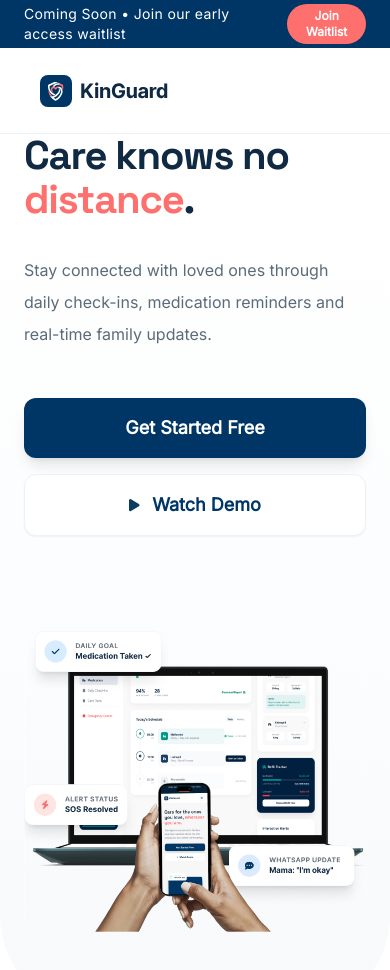
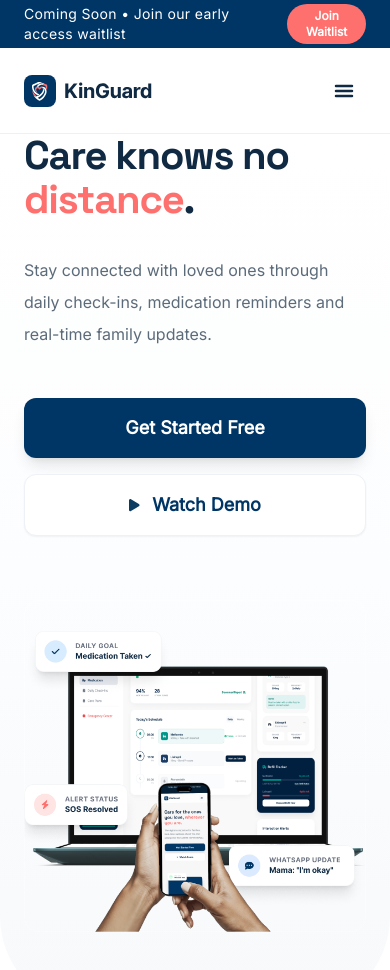
Before and after one commit to amenhub-ecosystem/kin_guard, a React (Vite) app: page / in a window 390 px wide. Shown: the top 970 px of the page. Built offline with nearby package versions, Linux system fonts and the light colour scheme.

Commit message:
feat: enhance navigation component with mobile dropdown and toggle functionality

```diff
--- a/src/components/common/layout/Nav.tsx
+++ b/src/components/common/layout/Nav.tsx
@@ -1,9 +1,14 @@
+import { useEffect, useState } from "react";
+
 import { LogoWithText } from "@/components/common/layout/LogoWithText";
 
 import { Link, useLocation } from "react-router-dom";
 
+// TODO: Replace with your existing icon components
+// import { MenuIcon, CloseIcon, ChevronRightIcon } from "@/components/common/icons";
+
 const navigation = [
-  { label: "Home", href: "/", active: true },
+  { label: "Home", href: "/" },
   { label: "Features", href: "/features" },
   { label: "How It Works", href: "/how-it-works" },
   { label: "Solutions", href: "/solutions" },
@@ -14,12 +19,18 @@ const navigation = [
 export function Nav() {
   const location = useLocation();
 
+  const [mobileOpen, setMobileOpen] = useState(false);
+
+  useEffect(() => {
+    setMobileOpen(false);
+  }, [location.pathname]);
+
   return (
     <nav
       aria-label="Primary navigation"
       className="sticky top-0 z-50 border-b border-slate-200/60 bg-white/80 backdrop-blur-md"
     >
-      <div className="mx-auto flex h-[85px] max-w-7xl items-center justify-between px-10">
+      <div className="mx-auto flex h-[85px] max-w-7xl items-center justify-between px-6 lg:px-10">
         {/* Left */}
         <div className="flex items-center gap-12">
           <LogoWithText variant="dark" />
@@ -32,13 +43,12 @@ export function Nav() {
                 <li key={item.label}>
                   <Link
                     to={item.href}
-                    className={`flex items-center gap-2 text-sm transition-colors ${
-                      isActive
+                    className={`flex items-center gap-2 text-sm transition-colors ${isActive
                         ? "font-bold text-[#FE706D]"
                         : "font-medium text-[#5C6B7A] hover:text-[#003665]"
-                    }`}
+                      }`}
                   >
-                    <span>{item.label}</span>
+                    {item.label}
                   </Link>
                 </li>
               );
@@ -46,14 +56,14 @@ export function Nav() {
           </ul>
         </div>
 
-        {/* Right */}
-        <div className="hidden items-center gap-6 md:flex">
-          <a
-            href="/login"
+        {/* Desktop Actions */}
+        <div className="hidden items-center gap-6 lg:flex">
+          <Link
+            to="/login"
             className="text-sm font-semibold tracking-[0.01em] text-[#003665] transition-colors hover:text-[#001f3a]"
           >
             Login
-          </a>
+          </Link>
 
           <button
             type="button"
@@ -63,7 +73,128 @@ export function Nav() {
           </button>
         </div>
 
-        {/* TODO: Use existing mobile navigation component if available */}
+        {/* Mobile Toggle */}
+        <button
+          type="button"
+          aria-label={mobileOpen ? "Close navigation" : "Open navigation"}
+          onClick={() => setMobileOpen((prev) => !prev)}
+          className="flex h-11 w-11 items-center justify-center rounded-lg transition-colors hover:bg-[#F7F9FB] lg:hidden"
+        >
+          {mobileOpen ? (
+            // TODO: Replace with project Close icon
+            <svg
+              width="22"
+              height="22"
+              viewBox="0 0 24 24"
+              fill="none"
+            >
+              <path
+                d="M18 6L6 18"
+                stroke="#102A43"
+                strokeWidth="2.5"
+                strokeLinecap="round"
+              />
+              <path
+                d="M6 6L18 18"
+                stroke="#102A43"
+                strokeWidth="2.5"
+                strokeLinecap="round"
+              />
+            </svg>
+          ) : (
+            // TODO: Replace with project Hamburger icon
+            <svg
+              width="24"
+              height="24"
+              viewBox="0 0 24 24"
+              fill="none"
+            >
+              <path
+                d="M4 7H20"
+                stroke="#102A43"
+                strokeWidth="2.5"
+                strokeLinecap="round"
+              />
+              <path
+                d="M4 12H20"
+                stroke="#102A43"
+                strokeWidth="2.5"
+                strokeLinecap="round"
+              />
+              <path
+                d="M4 17H20"
+                stroke="#102A43"
+                strokeWidth="2.5"
+                strokeLinecap="round"
+              />
+            </svg>
+          )}
+        </button>
+      </div>
+
+      {/* Mobile Dropdown */}
+      <div
+        className={`overflow-hidden bg-white transition-all duration-300 ease-in-out lg:hidden ${mobileOpen
+            ? "max-h-[900px] border-t border-[#EEF2F6] opacity-100"
+            : "max-h-0 opacity-0"
+          }`}
+      >
+        <div className="mx-auto max-w-7xl px-5 py-6">
+          <nav className="space-y-3">
+            {navigation.map((item) => {
+              const isActive = location.pathname === item.href;
+
+              return (
+                <Link
+                  key={item.label}
+                  to={item.href}
+                  className={`flex items-center justify-between rounded-[28px] px-5 py-4 transition-colors ${isActive
+                      ? "bg-[#F7F9FB]"
+                      : "hover:bg-[#F7F9FB]"
+                    }`}
+                >
+                  <span className="font-space-grotesk text-2xl font-bold text-[#102A43]">
+                    {item.label}
+                  </span>
+
+                  {/* TODO: Replace with project ChevronRight icon */}
+                  <svg
+                    width="14"
+                    height="22"
+                    viewBox="0 0 14 24"
+                    fill="none"
+                  >
+                    <path
+                      d="M2 2L12 12L2 22"
+                      stroke="#9AA5B1"
+                      strokeWidth="3"
+                      strokeLinecap="round"
+                      strokeLinejoin="round"
+                    />
+                  </svg>
+                </Link>
+              );
+            })}
+          </nav>
+
+          <div className="mt-6 border-t border-[#EEF2F6] pt-6">
+            <div className="space-y-4">
+              <Link
+                to="/login"
+                className="flex h-14 items-center justify-center rounded-[20px] border border-[#D8E1EA] bg-white font-space-grotesk text-base font-bold text-[#003665] transition-colors hover:bg-[#F7F9FB]"
+              >
+                Login
+              </Link>
+
+              <button
+                type="button"
+                className="flex h-16 w-full items-center justify-center rounded-[20px] bg-[#003665] px-6 font-space-grotesk text-lg font-bold text-white transition-colors hover:bg-[#002B50] focus-visible:outline-none focus-visible:ring-2 focus-visible:ring-[#003665] focus-visible:ring-offset-2"
+              >
+                Get Started Free
+              </button>
+            </div>
+          </div>
+        </div>
       </div>
     </nav>
   );
```
